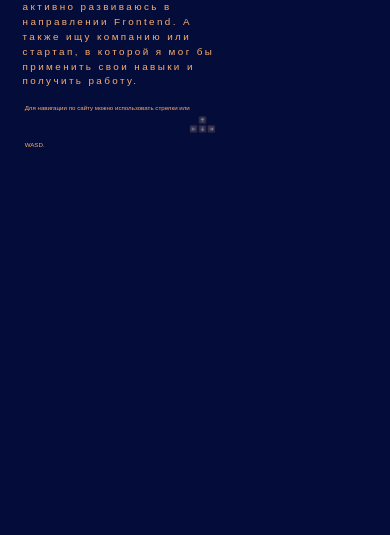
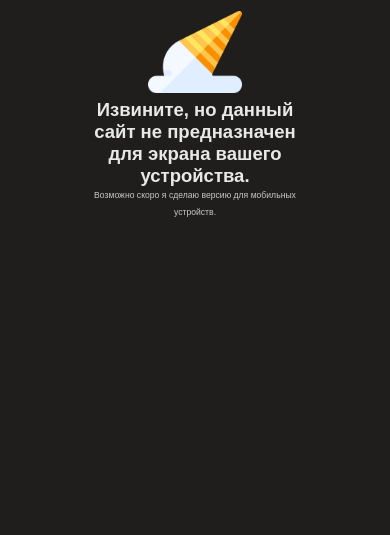
Before and after one commit to Ility-47/portfolio, a website: page index.html in a window 390 px wide. Shown: the part 309-844 px from the top of the page. Drawn offline with Linux system fonts and the light colour scheme.

Commit message:
бабуэ

```diff
--- a/assets/css/style.css
+++ b/assets/css/style.css
@@ -800,3 +800,53 @@ form{
     z-index: 100;
     margin: 0 .45vw;
 }
+
+
+/*Для мобилок*/
+
+.mobile__container{
+    position: fixed;
+    width: 100vw;
+    height: 100vh;
+    z-index: 1000;
+    background-color: #1f1e1c;
+    color: #e8e8e8;
+    justify-content: center;
+    display: none;
+
+}
+
+.mobile__wrapper{
+    height: 100vh;
+    width: 60%;
+    display: flex;
+    flex-direction: column;
+    justify-content: center;
+    text-align: center;
+}
+
+.mobile__wrapper img{
+    width: 40%;
+    margin:  0 auto;
+}
+
+.mobile__title{
+    font-size: calc(var(--index) * 1.5);
+    font-weight: 700;
+}
+
+.mobile__subtitle{
+    font-size: calc(var(--index) * .7);
+    font-weight: 300;
+    color: #e8e8e8d5;
+    line-height: 200%;
+}
+
+@media (width <= 830px) {
+    .mobile__container{
+        display: flex;
+    }
+    .container{
+        display: none;
+    }
+}
--- a/assets/js/script.js
+++ b/assets/js/script.js
@@ -40,8 +40,8 @@ const changeColor = (numer) =>{
 
 //срабатывает при нажатии на кнопку, но уже не работает
 let nextSlide = () =>{
-    rotateSlide -= 90
-    scaleSlide *= 1.61804
+    rotateSlide = -180
+    scaleSlide = 2.61805
     container.style.cssText = `transform: rotate(${rotateSlide}deg) scale(${scaleSlide});`
     current++
 }
@@ -55,6 +55,7 @@ let goToSlide = (index) =>{
         scaleSlide *=  Math.pow(1.61804, currentIndex)
         container.style.cssText = `transform: rotate(${rotateSlide}deg) scale(${scaleSlide});`
         current = index
+        changeColor(current)
     }
 }
 window.addEventListener("click", () =>{
@@ -206,7 +207,7 @@ function sendFeedback(feedback) {
     })
     .catch((error) => {
       console.error("Ошибка:", error);
-      alert("Произошла ошибка. Пожалуйста, попробуйте еще раз.");
+      alert("Произошла ошибка. Пока что форма не подключена к серверу.");
     });
 }
 
--- a/index.html
+++ b/index.html
@@ -349,7 +349,17 @@
             </div>
         </div>
     </div>
-
+    <div class="mobile__container">
+        <div class="mobile__wrapper">
+            <img src="assets/images/mobile.png" alt="">
+            <h1 class="mobile__title">
+                Извините, но данный сайт не предназначен для экрана вашего устройства.
+            </h1>
+            <h4 class="mobile__subtitle">
+                Возможно скоро я сделаю версию для мобильных устройств.
+            </h4>
+        </div>
+    </div>
 </body>
 </html>
 
```
Also changed, not shown: assets/images/mobile.png (added).
